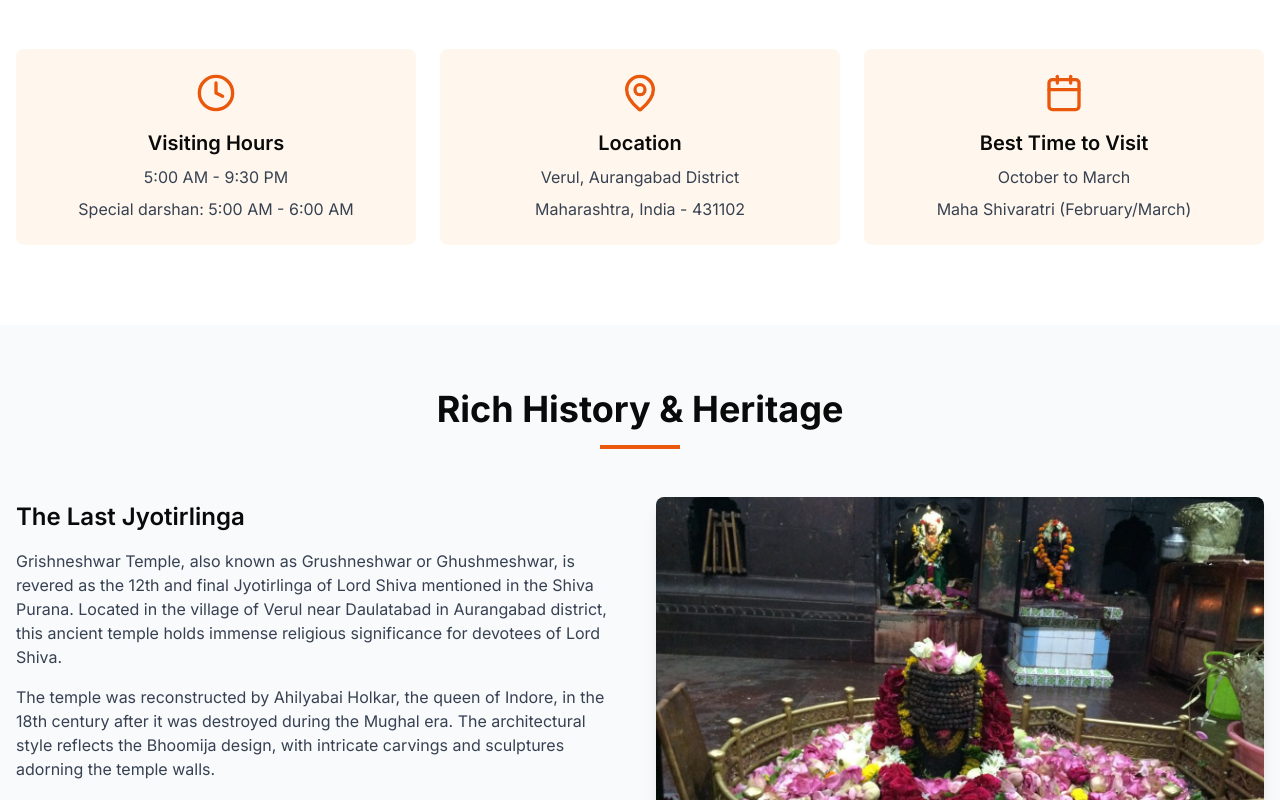
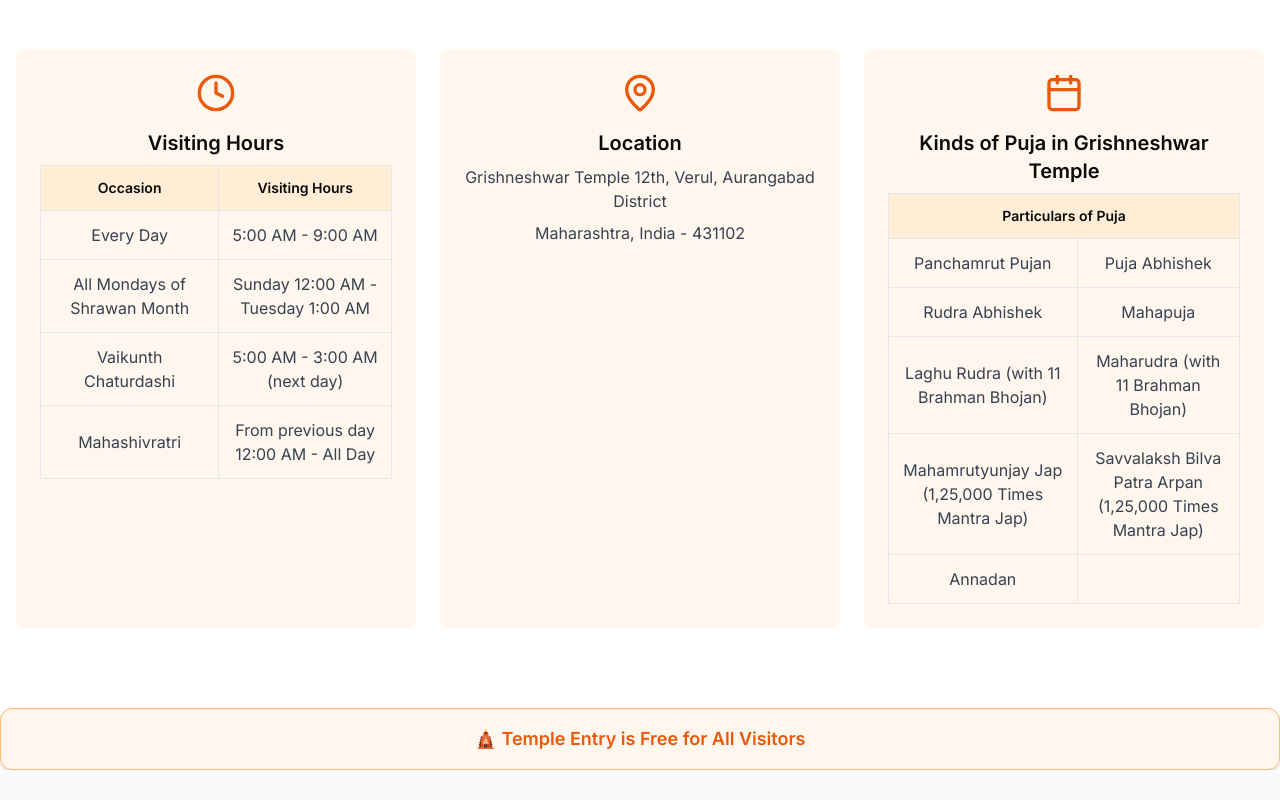
Before and after one commit to yashdreamsdevelopment/grishneshwar-temple-portfolio, a Next.js app: page / in a window 1280 px wide. Shown: the part 640-1440 px from the top of the page. Built offline with nearby package versions, Linux system fonts and the light colour scheme.

Commit message:
ADD: review changes done

```diff
--- a/app/page.tsx
+++ b/app/page.tsx
@@ -1,12 +1,13 @@
-import type { Metadata } from "next"
-import { Clock, MapPin, Calendar } from "lucide-react"
-import { HeroSection } from "@/components/hero-section"
-import { HistorySection } from "@/components/history-section"
-import { GallerySection } from "@/components/gallery-section"
-import { DirectionsSection } from "@/components/directions-section"
-import { ContactSection } from "@/components/contact-section"
-import { Footer } from "@/components/footer"
-import { Header } from "@/components/header"
+import type { Metadata } from "next";
+import { Clock, MapPin, Calendar } from "lucide-react";
+import { HeroSection } from "@/components/hero-section";
+import { HistorySection } from "@/components/history-section";
+import { GallerySection } from "@/components/gallery-section";
+import { DirectionsSection } from "@/components/directions-section";
+import { ContactSection } from "@/components/contact-section";
+import { Footer } from "@/components/footer";
+import { Header } from "@/components/header";
+import Banner from "@/components/banner";
 
 export const metadata: Metadata = {
   title: "Grishneshwar Temple - Ancient Jyotirlinga in Aurangabad, Maharashtra",
@@ -20,7 +21,7 @@ export const metadata: Metadata = {
       "Explore the sacred Grishneshwar Temple, one of the 12 Jyotirlingas of Lord Shiva, located in Aurangabad, Maharashtra.",
     images: ["/images/temple-main.jpg"],
   },
-}
+};
 
 export default function Home() {
   return (
@@ -33,23 +34,133 @@ export default function Home() {
             <div className="bg-orange-50 rounded-lg p-6 flex flex-col items-center text-center">
               <Clock className="h-10 w-10 text-orange-600 mb-4" />
               <h3 className="text-xl font-semibold mb-2">Visiting Hours</h3>
-              <p className="text-gray-700">5:00 AM - 9:30 PM</p>
-              <p className="text-gray-700 mt-2">Special darshan: 5:00 AM - 6:00 AM</p>
+              <div className="overflow-x-auto">
+                <table className="min-w-full table-auto border-collapse border border-gray-200 rounded-lg">
+                  <thead>
+                    <tr className="bg-orange-100">
+                      <th className="p-3 border border-gray-200 text-sm font-semibold">
+                        Occasion
+                      </th>
+                      <th className="p-3 border border-gray-200 text-sm font-semibold">
+                        Visiting Hours
+                      </th>
+                    </tr>
+                  </thead>
+                  <tbody className="text-gray-700">
+                    <tr>
+                      <td className="p-3 border border-gray-200">Every Day</td>
+                      <td className="p-3 border border-gray-200">
+                        5:00 AM - 9:00 AM
+                      </td>
+                    </tr>
+                    <tr>
+                      <td className="p-3 border border-gray-200">
+                        All Mondays of Shrawan Month
+                      </td>
+                      <td className="p-3 border border-gray-200">
+                        Sunday 12:00 AM - Tuesday 1:00 AM
+                      </td>
+                    </tr>
+                    <tr>
+                      <td className="p-3 border border-gray-200">
+                        Vaikunth Chaturdashi
+                      </td>
+                      <td className="p-3 border border-gray-200">
+                        5:00 AM - 3:00 AM (next day)
+                      </td>
+                    </tr>
+                    <tr>
+                      <td className="p-3 border border-gray-200">
+                        Mahashivratri
+                      </td>
+                      <td className="p-3 border border-gray-200">
+                        From previous day 12:00 AM - All Day
+                      </td>
+                    </tr>
+                  </tbody>
+                </table>
+              </div>
+
+              {/* <p className="text-gray-700 mt-2">Every Day: 5:00 AM - 9:00 AM</p>
+              <p className="text-gray-700 mt-2">
+                All Monday of Shrawan Month: Sunday 12:00 AM - Tuesday 1:00 AM
+              </p>
+              <p className="text-gray-700 mt-2">
+                Vaikunth Chaturdashi: 5:00 AM - 3:00 AM
+              </p>
+              <p className="text-gray-700 mt-2">
+                Mahashivratra: Before 1 Day 12:00 AM - All Day
+              </p> */}
             </div>
             <div className="bg-orange-50 rounded-lg p-6 flex flex-col items-center text-center">
               <MapPin className="h-10 w-10 text-orange-600 mb-4" />
               <h3 className="text-xl font-semibold mb-2">Location</h3>
-              <p className="text-gray-700">Verul, Aurangabad District</p>
+              <p className="text-gray-700">
+                Grishneshwar Temple 12th, Verul, Aurangabad District
+              </p>
               <p className="text-gray-700 mt-2">Maharashtra, India - 431102</p>
             </div>
             <div className="bg-orange-50 rounded-lg p-6 flex flex-col items-center text-center">
               <Calendar className="h-10 w-10 text-orange-600 mb-4" />
-              <h3 className="text-xl font-semibold mb-2">Best Time to Visit</h3>
-              <p className="text-gray-700">October to March</p>
-              <p className="text-gray-700 mt-2">Maha Shivaratri (February/March)</p>
+              <h3 className="text-xl font-semibold mb-2">
+                Kinds of Puja in Grishneshwar Temple
+              </h3>
+              <table className="min-w-full table-auto border-collapse border border-gray-200 rounded-lg">
+                <thead>
+                  <tr className="bg-orange-100">
+                    <th
+                      colSpan={2}
+                      className="p-3 border border-gray-200 text-sm font-semibold"
+                    >
+                      Particulars of Puja
+                    </th>
+                  </tr>
+                </thead>
+                <tbody className="text-gray-700">
+                  <tr>
+                    <td className="p-3 border border-gray-200">
+                      Panchamrut Pujan
+                    </td>
+                    <td className="p-3 border border-gray-200">
+                      Puja Abhishek
+                    </td>
+                  </tr>
+                  <tr>
+                    <td className="p-3 border border-gray-200">
+                      Rudra Abhishek
+                    </td>
+                    <td className="p-3 border border-gray-200">Mahapuja</td>
+                  </tr>
+                  <tr>
+                    <td className="p-3 border border-gray-200">
+                      Laghu Rudra (with 11 Brahman Bhojan)
+                    </td>
+                    <td className="p-3 border border-gray-200">
+                      Maharudra (with 11 Brahman Bhojan)
+                    </td>
+                  </tr>
+                  <tr>
+                    <td className="p-3 border border-gray-200">
+                      Mahamrutyunjay Jap (1,25,000 Times Mantra Jap)
+                    </td>
+                    <td className="p-3 border border-gray-200">
+                      Savvalaksh Bilva Patra Arpan (1,25,000 Times Mantra Jap)
+                    </td>
+                  </tr>
+                  <tr>
+                    <td className="p-3 border border-gray-200">Annadan</td>
+                    <td className="p-3 border border-gray-200"></td>
+                  </tr>
+                </tbody>
+              </table>
+              {/* <p className="text-gray-700">October to March</p>
+              <p className="text-gray-700 mt-2">
+                Maha Shivaratri (February/March)
+              </p> */}
             </div>
           </div>
         </section>
+        <Banner />
         <HistorySection />
         <GallerySection />
         <DirectionsSection />
@@ -57,5 +168,5 @@ export default function Home() {
       </main>
       <Footer />
     </div>
-  )
+  );
 }
--- /dev/null
+++ b/components/banner.tsx
@@ -0,0 +1,11 @@
+const Banner = () => {
+  return (
+    <div className="bg-orange-50 border border-orange-300 text-orange-600 px-6 py-4 rounded-xl shadow-md flex items-center justify-center">
+      <span className="text-lg font-semibold">
+        🛕 Temple Entry is Free for All Visitors
+      </span>
+    </div>
+  );
+};
+
+export default Banner;
--- a/components/contact-section.tsx
+++ b/components/contact-section.tsx
@@ -82,7 +82,7 @@ export function ContactSection() {
                   </div>
                 </div>
 
-                <div className="flex items-start">
+                {/* <div className="flex items-start">
                   <Clock className="h-5 w-5 text-orange-600 mr-4 mt-1" />
                   <div>
                     <h4 className="font-medium mb-1">Office Hours</h4>
@@ -91,14 +91,14 @@ export function ContactSection() {
                     </p>
                     <p className="text-gray-700">Sunday: 10:00 AM - 2:00 PM</p>
                   </div>
-                </div>
+                </div> */}
 
                 <div className="flex items-start">
                   <MapPin className="h-5 w-5 text-orange-600 mr-4 mt-1" />
                   <div>
                     <h4 className="font-medium mb-1">Address</h4>
                     <p className="text-gray-700">
-                      Grishneshwar Temple Trust,
+                      Grishneshwar Temple 12th Jyotirlinga,
                       <br />
                       Verul, Ellora,
                       <br />
--- a/components/directions-section.tsx
+++ b/components/directions-section.tsx
@@ -1,5 +1,5 @@
-import { MapPin, Car, Train, Plane } from "lucide-react"
-import { Button } from "@/components/ui/button"
+import { MapPin, Car, Train, Plane } from "lucide-react";
+import { Button } from "@/components/ui/button";
 
 export function DirectionsSection() {
   return (
@@ -9,7 +9,8 @@ export function DirectionsSection() {
           <h2 className="text-3xl md:text-4xl font-bold mb-4">How to Reach</h2>
           <div className="w-20 h-1 bg-orange-600 mx-auto mb-6"></div>
           <p className="max-w-3xl mx-auto text-gray-700">
-            Plan your journey to Grishneshwar Temple with these helpful directions and transportation options.
+            Plan your journey to Grishneshwar Temple with these helpful
+            directions and transportation options.
           </p>
         </div>
 
@@ -21,13 +22,21 @@ export function DirectionsSection() {
                 <h3 className="text-xl font-semibold">By Road</h3>
               </div>
               <p className="text-gray-700 mb-4">
-                Grishneshwar Temple is located approximately 30 km from Aurangabad city and 2 km from the famous Ellora
-                Caves.
+                Grishneshwar Temple is located approximately 30 km from
+                Aurangabad city and 2 km from the famous Ellora Caves.
               </p>
               <ul className="list-disc list-inside text-gray-700 space-y-2">
-                <li>From Aurangabad: Take the Aurangabad-Ellora Road (NH 211) and follow signs to Ellora/Verul.</li>
-                <li>From Mumbai: Approximately 335 km via NH 160 and NH 211 (7-8 hours drive).</li>
-                <li>From Pune: Approximately 260 km via NH 60 (5-6 hours drive).</li>
+                <li>
+                  From Aurangabad: Take the Aurangabad-Ellora Road (NH 211) and
+                  follow signs to Ellora/Verul.
+                </li>
+                <li>
+                  From Mumbai: Approximately 335 km via NH 160 and NH 211 (7-8
+                  hours drive).
+                </li>
+                <li>
+                  From Pune: Approximately 260 km via NH 60 (5-6 hours drive).
+                </li>
               </ul>
             </div>
 
@@ -37,14 +46,19 @@ export function DirectionsSection() {
                 <h3 className="text-xl font-semibold">By Train</h3>
               </div>
               <p className="text-gray-700 mb-4">
-                The nearest railway station is Aurangabad Railway Station, which is well-connected to major cities like
-                Mumbai, Pune, and Hyderabad.
+                The nearest railway station is Aurangabad Railway Station, which
+                is well-connected to major cities like Mumbai, Pune, and
+                Hyderabad.
               </p>
               <ul className="list-disc list-inside text-gray-700 space-y-2">
                 <li>
-                  From Aurangabad Railway Station: Hire a taxi or take a bus to reach the temple (approximately 30 km).
+                  From Aurangabad Railway Station: Hire a taxi or take a bus to
+                  reach the temple (approximately 30 km).
                 </li>
-                <li>Regular trains operate from Mumbai, Pune, and other major cities to Aurangabad.</li>
+                <li>
+                  Regular trains operate from Mumbai, Pune, and other major
+                  cities to Aurangabad.
+                </li>
               </ul>
             </div>
 
@@ -54,11 +68,14 @@ export function DirectionsSection() {
                 <h3 className="text-xl font-semibold">By Air</h3>
               </div>
               <p className="text-gray-700 mb-4">
-                The nearest airport is Aurangabad Airport (Chikalthana Airport), which has regular flights from Mumbai,
-                Delhi, and Hyderabad.
+                The nearest airport is Aurangabad Airport (Chikalthana Airport),
+                which has regular flights from Mumbai, Delhi, and Hyderabad.
               </p>
               <ul className="list-disc list-inside text-gray-700 space-y-2">
-                <li>From Aurangabad Airport: Hire a taxi to reach the temple (approximately 35 km).</li>
+                <li>
+                  From Aurangabad Airport: Hire a taxi to reach the temple
+                  (approximately 35 km).
+                </li>
                 <li>Pre-paid taxi services are available at the airport.</li>
               </ul>
             </div>
@@ -69,10 +86,17 @@ export function DirectionsSection() {
               <h3 className="text-xl font-semibold mb-4">Location Map</h3>
               <div className="relative h-[400px] rounded-lg overflow-hidden mb-4">
                 <iframe
-                  src="https://www.google.com/maps/embed?pb=!1m18!1m12!1m3!1d3752.2288340092397!2d75.17134491491133!3d19.90297998660721!2m3!1f0!2f0!3f0!3m2!1i1024!2i768!4f13.1!3m3!1m2!1s0x3bdb9815a369bc63%3A0x712d538b29a3d87e!2sGrishneshwar%20Jyotirlinga%20Temple!5e0!3m2!1sen!2sin!4v1650000000000!5m2!1sen!2sin"
+                  src="https://www.google.com/maps/embed?pb=!1m18!1m12!1m3!1d3748.6093478622565!2d75.1698997!3d20.024904!2m3!1f0!2f0!3f0!3m2!1i1024!2i768!4f13.1!3m3!1m2!1s0x3be7cf00159a2661%3A0x918a34510b2408f0!2sShri%20Grishneshwar%20Jyotirlinga!5e0!3m2!1sen!2sin!4v1746801552457!5m2!1sen!2sin"
                   width="100%"
                   height="100%"
-                  style={{ border: 0, position: "absolute", top: 0, left: 0, width: "100%", height: "100%" }}
+                  style={{
+                    border: 0,
+                    position: "absolute",
+                    top: 0,
+                    left: 0,
+                    width: "100%",
+                    height: "100%",
+                  }}
                   allowFullScreen
                   loading="lazy"
                   referrerPolicy="no-referrer-when-downgrade"
@@ -81,11 +105,19 @@ export function DirectionsSection() {
               <div className="flex items-center mb-4">
                 <MapPin className="h-5 w-5 text-orange-600 mr-2 flex-shrink-0" />
                 <p className="text-gray-700">
-                  Grishneshwar Temple, Verul, Aurangabad District, Maharashtra, India - 431102
+                  Grishneshwar Temple 12th Jyotirlinga, Verul, Aurangabad
+                  District, Maharashtra, India - 431102
                 </p>
               </div>
-              <Button className="w-full bg-orange-600 hover:bg-orange-700" asChild>
-                <a href="https://goo.gl/maps/YourActualGoogleMapsLink" target="_blank" rel="noopener noreferrer">
+              <Button
+                className="w-full bg-orange-600 hover:bg-orange-700"
+                asChild
+              >
+                <a
+                  href="https://maps.app.goo.gl/TPG93t9t3Wyt4CSG9"
+                  target="_blank"
+                  rel="noopener noreferrer"
+                >
                   Get Directions on Google Maps
                 </a>
               </Button>
@@ -94,5 +126,5 @@ export function DirectionsSection() {
         </div>
       </div>
     </section>
-  )
+  );
 }
--- a/components/footer.tsx
+++ b/components/footer.tsx
@@ -168,8 +168,8 @@ export function Footer() {
               <li className="flex items-start">
                 <MapPin className="h-5 w-5 text-orange-500 mr-3 mt-0.5" />
                 <span className="text-gray-400">
-                  Verul, Ellora, Aurangabad District, Maharashtra, India -
-                  431102
+                  Grishneshwar Temple 12th Jyotirlinga, Verul, Ellora,
+                  Aurangabad District, Maharashtra, India - 431102
                 </span>
               </li>
               <li className="flex items-center">
@@ -188,7 +188,7 @@ export function Footer() {
 
         <div className="border-t border-gray-800 mt-12 pt-8 text-center text-gray-400">
           <p>
-            © {new Date().getFullYear()} Grishneshwar Temple Trust. All rights
+            © {new Date().getFullYear()} Grishneshwar Temple. All rights
             reserved.
           </p>
           <div className="mt-2 flex justify-center space-x-6">
```
